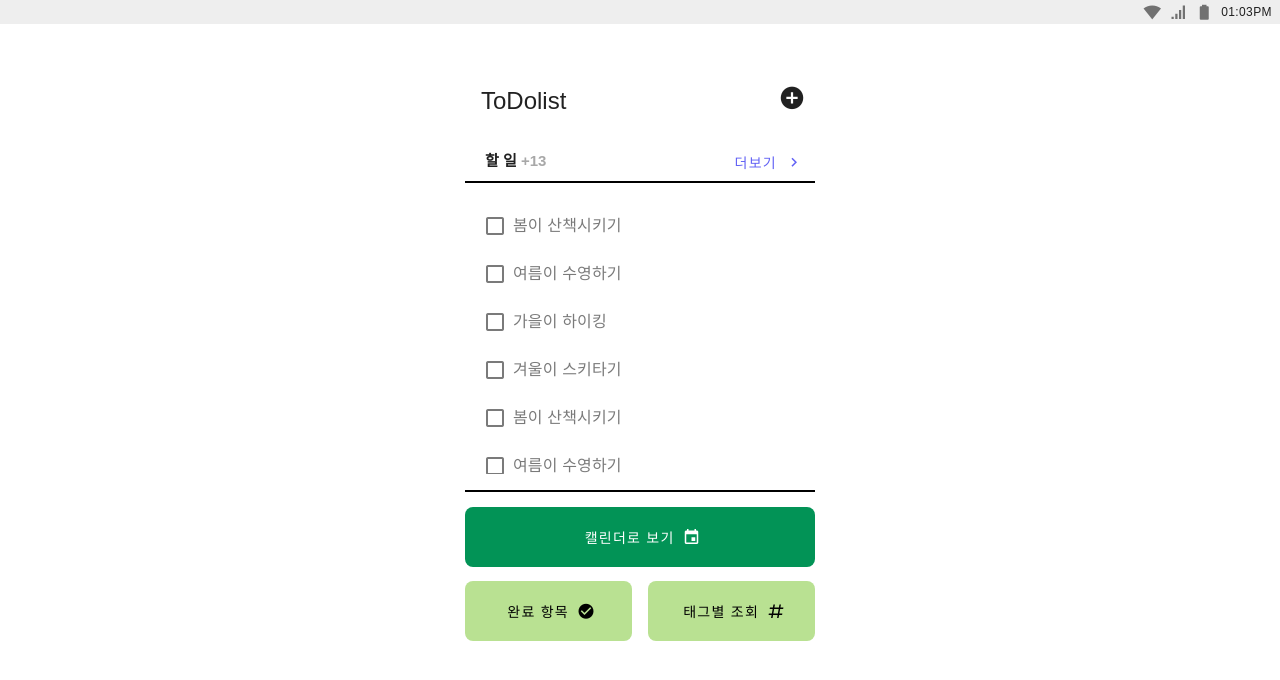
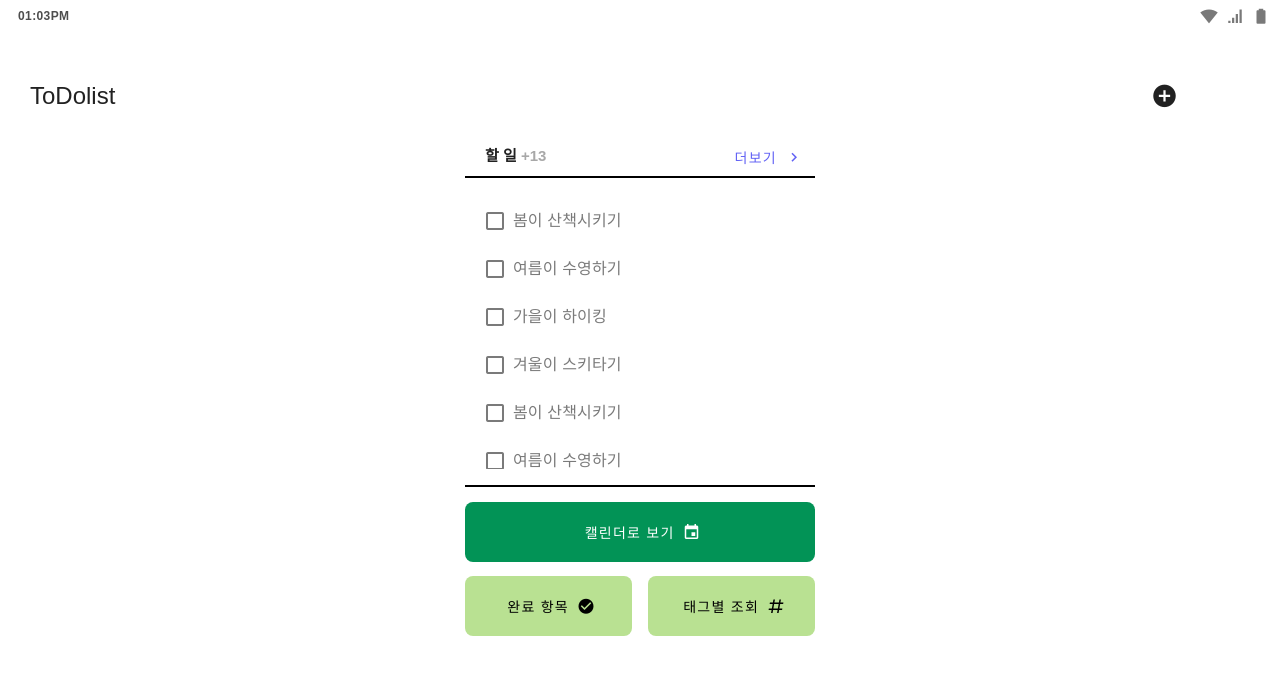
Before and after one commit to eolLeongTtungTtang/todo, a Vue app in the folder client/: page / in a window 1280 px wide. Shown: the top 680 px of the page. Built offline with nearby package versions, Linux system fonts and the light colour scheme.

Commit message:
[FE] feat(헤더 추가): 헤더 UI 구현현

```diff
--- a/client/src/App.vue
+++ b/client/src/App.vue
@@ -1,13 +1,14 @@
 <template>
   <v-app>
     <v-main>
+      <the-header />
       <router-view />
     </v-main>
   </v-app>
 </template>
 
 <script setup>
-//
+import TheHeader from "./layouts/TheHeader.vue";
 </script>
 
 <style lang="scss">
--- a/client/src/layouts/TheHeader.vue
+++ b/client/src/layouts/TheHeader.vue
@@ -1,42 +1,97 @@
 <template>
-  <v-container class="headContainer">
-    <v-system-bar>
+  <v-container class="headContainer" :style="{ backgroundColor: headerColor }">
+    <v-system-bar :style="{ backgroundColor: headerColor }">
+      <div class="timeDiv">
+        <span class="ms-2"
+          >{{ formattedHour }}:{{ formattedMinutes }}{{ period }}</span
+        >
+      </div>
+
+      <div>
         <v-icon icon="mdi-wifi-strength-4"></v-icon>
         <v-icon icon="mdi-signal" class="ms-2"></v-icon>
         <v-icon icon="mdi-battery" class="ms-2"></v-icon>
-
-      <span class="ms-2"
-        >{{ formattedHour }}:{{ formattedMinutes }}{{ period }}</span
-      >
+      </div>
     </v-system-bar>
 
+    <div class="headerContent">
+      <template v-if="route.path === '/'">
         <h2>ToDolist</h2>
+      </template>
+      <template v-else>
         <v-btn
-      density="compact"
-      icon="mdi-plus-circle"
+          class="backBtn"
+          icon="mdi-chevron-left"
+          variant="plain"
+          @click="goBack"
+        />
+        <h4>
+          {{ headerTitle }}
+        </h4>
+      </template>
+
+      <v-btn
+        class="addBtn"
+        :icon="headerBtnIcon"
         elevation="0"
         size="x-large"
       ></v-btn>
+    </div>
   </v-container>
 </template>
 
 <script setup>
-const now = new Date();
+import { ref, computed, onMounted, onUnmounted } from "vue";
+import { useRoute } from "vue-router";
 
-// 24시간 형식을 12시간 형식으로 변환
-let hour = now.getHours();
-const minutes = now.getMinutes();
-const period = hour >= 12 ? "PM" : "AM";
+// 뒤로가기
+const goBack = () => window.history.back();
 
-if (hour > 12) {
-  hour -= 12; // 13시부터는 12시간 형식으로 변환
-} else if (hour === 0) {
-  hour = 12; // 0시는 12로 표시
-}
+const route = useRoute();
 
-// 두 자리로 포맷팅
-const formattedHour = String(hour).padStart(2, "0");
-const formattedMinutes = String(minutes).padStart(2, "0");
+// router 주소 별 타이틀, 헤더 아이콘 및 배경색색 설정
+const headerData = {
+  "/": { title: "", icon: "mdi-plus-circle", color: "" },
+  "/all-todos": {
+    title: "할 일",
+    icon: "mdi-plus-circle-outline",
+    color: "#b9e192",
+  },
+  "/": { title: "", icon: "mdi-plus-circle", color: "" },
+  "/": { title: "", icon: "mdi-plus-circle", color: "" },
+  "/": { title: "", icon: "mdi-plus-circle", color: "" },
+};
+
+let headerColor = computed(() => headerData[route.path]?.color || "white");
+let headerTitle = computed(() => headerData[route.path]?.title || "할 일");
+let headerBtnIcon = computed(
+  () => headerData[route.path]?.icon || "mdi-plus-circle"
+);
+
+// 현재 시간 설정
+const now = ref(new Date());
+const formattedHour = computed(() => {
+  const hours = now.value.getHours();
+  return String(hours > 12 ? hours - 12 : hours || 12).padStart(2, "0");
+});
+const formattedMinutes = computed(() =>
+  String(now.value.getMinutes()).padStart(2, "0")
+);
+const period = computed(() => (now.value.getHours() >= 12 ? "PM" : "AM"));
+
+const updateTime = () => {
+  now.value = new Date();
+};
+
+let timer = null;
+onMounted(() => {
+  updateTime();
+  timer = setInterval(updateTime, 1000);
+});
+
+onUnmounted(() => {
+  clearInterval(timer);
+});
 </script>
 
 <style scoped>
@@ -44,13 +99,51 @@ h2 {
   font-weight: normal;
 }
 
+.v-system-bar {
+  display: flex;
+  justify-content: space-between;
+  padding: 7px 10px 0 10px;
+}
+
+.timeDiv {
+  font-weight: bolder;
+  opacity: 0.8;
+}
+
 .headContainer {
-  padding-right: 1px;
-  padding-bottom: 35px;
-  height: 130px;
-  width: 350px;
+  padding-left: 30px;
+  padding-bottom: 10px;
+  margin: 0 0 25px 0;
+  height: 100px;
   display: flex;
   justify-content: space-between;
   align-items: flex-end;
 }
+
+.headerContent {
+  display: flex;
+  justify-content: space-between;
+  align-items: center;
+  width: 100%;
+}
+
+.addBtn.v-btn--density-default,
+.addBtn.v-btn--icon.v-btn--density-default {
+  width: 23px;
+  height: 21px;
+  margin: 8px;
+  padding: 0 !important;
+  min-width: 0 !important;
+  display: flex;
+  justify-content: center;
+  align-items: center;
+}
+
+.backBtn {
+  width: 10px !important;
+  height: 10px !important;
+  font-size: large;
+  display: flex;
+  justify-content: center;
+}
 </style>
--- a/client/src/pages/index.vue
+++ b/client/src/pages/index.vue
@@ -1,7 +1,4 @@
 <template>
-  <the-header>
-    <slot></slot>
-  </the-header>
   <div class="container">
     <todo-summary />
 
@@ -38,7 +35,6 @@
 </template>
 
 <script setup>
-import TheHeader from "@/layouts/TheHeader.vue";
 import BaseDivider from "@/components/ui/BaseDivider.vue";
 import CalenderButton from "@/components/CalenderButton.vue";
 import CompAndTagButton from "@/components/CompAndTagButton.vue";
```
Lines whose indentation alone changed are shown as unchanged.
